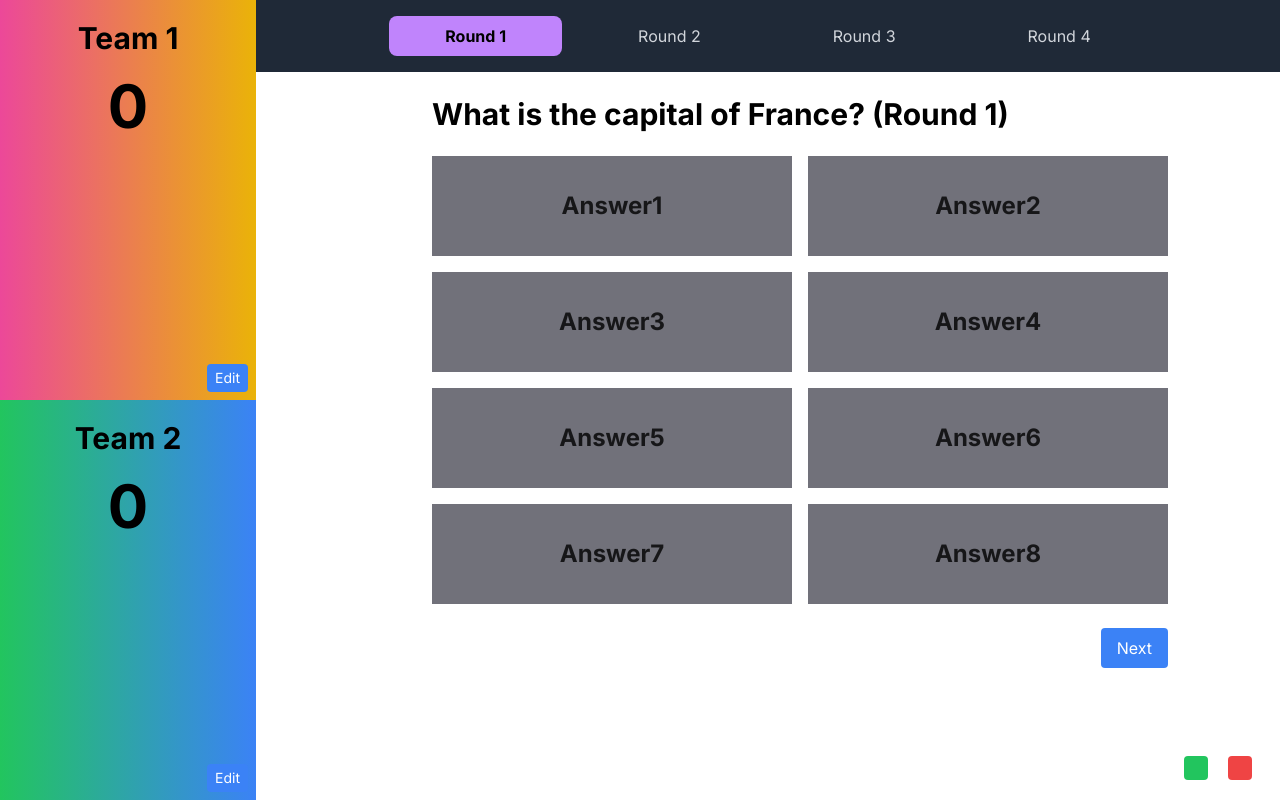
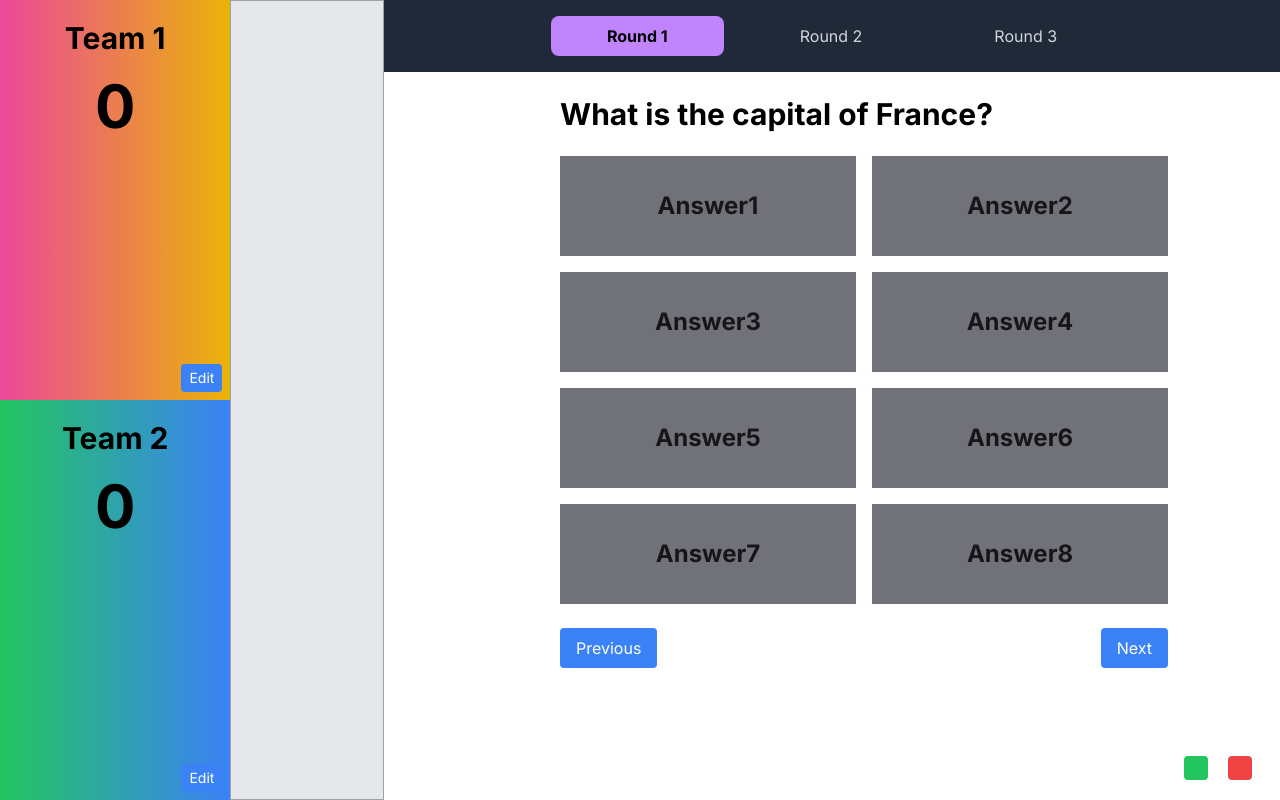
Before and after one commit to devayush204/dream-team, a Next.js app: page /questions in a window 1280 px wide. Built offline with nearby package versions, Linux system fonts and the light colour scheme.

Commit message:
changes done added draggedarea

```diff
--- a/app/questions/page.js
+++ b/app/questions/page.js
@@ -7,6 +7,7 @@ const page = () => {
   const [questionsdata, setQuestionsdata] = useState(questionsData)
   const [showCorrectModal, setShowCorrectModal] = useState(false);
   const [showIncorrectModal, setShowIncorrectModal] = useState(false);
+  const [droppedTeams, setDroppedTeams] = useState([]);
 
   const handleCorrectGuess = () => {
     setShowCorrectModal(true);
@@ -16,6 +17,14 @@ const page = () => {
   const handleIncorrectGuess = () => {
     setShowIncorrectModal(true);
     setTimeout(() => setShowIncorrectModal(false), 2000);
+  };
+
+
+
+  const handleRemoveDroppedTeam = (teamId) => {
+    setDroppedTeams((prevDroppedTeams) =>
+      prevDroppedTeams.filter((team) => team.id !== teamId)
+    );
   };
   return (
     <section className='flex'>
@@ -48,7 +57,8 @@ const page = () => {
             </div>
           )}
         </div>
-      </div>
+
+        </div>
     </section>
   )
 }
--- a/components/Navbar.js
+++ b/components/Navbar.js
@@ -1,20 +1,38 @@
+"use client"
 import React from 'react';
 
-const Navbar = ({ currentRound, setCurrentRound, setCurrentIndex }) => {
+const Navbar = ({ currentRound, setCurrentRound, setCurrentIndex, setResetCard }) => {
   const handleRoundChange = (round) => {
     setCurrentRound(round);
-    setCurrentIndex((round - 1) * 4); // Assuming each round has 4 questions
+
+    switch (round) {
+      case 1:
+        setCurrentIndex(0); // Start from the first question in round 1
+        break;
+      case 2:
+        setCurrentIndex(10); // Start from the 11th question in round 2
+        break;
+      case 3:
+        setCurrentIndex(14); // Start from the 15th question in round 3
+        break;
+      default:
+        break;
+    }
+
+    setResetCard(true); // Set resetCard to true to reset flipped cards to front face
   };
 
   return (
-    <nav className="flex justify-center items-center bg-gray-800 text-white p-4 w-[80vw] fixed">
+    <nav className="flex justify-center items-center bg-gray-800 text-white p-4 w-[70vw] fixed z-50">
       <div>
-        <ul className="flex gap-5  ">
-          {[1, 2, 3, 4].map((round) => (
+        <ul className="flex gap-5">
+          {[1, 2, 3].map((round) => (
             <li
               key={round}
-              className={`cursor-pointer px-14 py-2  ${
-                currentRound === round ? 'text-black font-bold bg-purple-400 rounded-lg' : 'text-gray-300'
+              className={`cursor-pointer px-14 py-2 ${
+                currentRound === round
+                  ? 'text-black font-bold bg-purple-400 rounded-lg'
+                  : 'text-gray-300'
               }`}
               onClick={() => handleRoundChange(round)}
             >
--- a/components/QuestionCarousel.js
+++ b/components/QuestionCarousel.js
@@ -18,6 +18,7 @@ const QuestionCarousel = () => {
   const [showModal, setShowModal] = useState(false);
   const [winnerTeam, setWinnerTeam] = useState(null);
   const [resetCard, setResetCard] = useState(false); // State to track card reset
+  const [droppedTeams, setDroppedTeams] = useState([]);
 
   useEffect(() => {
     // Reset the card to front face when currentIndex or currentRound changes
@@ -25,22 +26,42 @@ const QuestionCarousel = () => {
   }, [currentIndex, currentRound]);
 
   const handlePrevious = () => {
-    setCurrentIndex((prevIndex) => (prevIndex === QuestionData.length - 1 ? 0 : prevIndex - 1));
+    if (currentIndex === 0) {
+      if (currentRound === 1) {
+        // Stay at the first question of the first round
+        return;
+      } else if (currentRound === 2) {
+        setCurrentIndex(9); // Move to the last question of the first round
+        setCurrentRound(1);
+      } else if (currentRound === 3) {
+        setCurrentIndex(13); // Move to the last question of the second round
+        setCurrentRound(2);
+      }
+    } else {
+      setCurrentIndex((prevIndex) => prevIndex - 1);
+    }
     setRevealedAnswers(Array(8).fill(false));
     setDraggedCard(null);
   };
 
   const handleNext = () => {
     setCurrentIndex((prevIndex) => (prevIndex === QuestionData.length - 1 ? 0 : prevIndex + 1));
-    setRevealedAnswers(Array(8).fill(false));
     setDraggedCard(null);
 
-    if ((currentIndex + 1) % 4 === 0) {
-      eliminateTeams();
-      setCurrentRound((prevRound) => prevRound + 1);
+    // Set revealed answers to null after a delay
+    setRevealedAnswers(Array(8).fill(null));
+    setTimeout(() => {
+      setRevealedAnswers(Array(8).fill(false));
+    }, 3000);
+
+    // Check for the end of each round
+    if (currentIndex + 1 === 10) { // End of first round
+      setCurrentRound(2);
+    } else if (currentIndex + 1 === 14) { // End of second round
+      setCurrentRound(3);
     }
 
-    if (currentIndex === QuestionData.length - 1 && currentRound === 4) {
+    if (currentIndex === QuestionData.length - 1 && currentRound === 3) {
       const sortedTeams = [...teams].sort((a, b) => b.score - a.score);
       setWinnerTeam(sortedTeams[0]);
       setShowModal(true);
@@ -49,6 +70,7 @@ const QuestionCarousel = () => {
     // Set resetCard to true to reset the card to front face
     setResetCard(true);
   };
+
 
   const handleAnswerReveal = (index) => {
     setRevealedAnswers((prevAnswers) => {
@@ -70,36 +92,53 @@ const QuestionCarousel = () => {
         )
       );
       setDraggedCard(null);
+
+      // Add dropped team to the droppedTeams state with score
+      const droppedTeam = teams.find((team) => team.id === teamId);
+      setDroppedTeams((prevDroppedTeams) => [...prevDroppedTeams, { ...droppedTeam }]);
     }
   };
 
   const eliminateTeams = () => {
     setTeams((prevTeams) => [
-      { ...prevTeams[0], name: `Team 1 (Round ${currentRound})`, score: 0 },
-      { ...prevTeams[1], name: `Team 2 (Round ${currentRound})`, score: 0 },
+      { ...prevTeams[0], name: 'Team 1', score: 0 },
+      { ...prevTeams[1], name: 'Team 2', score: 0 },
     ]);
+  };
+
+  const handleRemoveDroppedTeam = (teamId) => {
+    setDroppedTeams((prevDroppedTeams) =>
+      prevDroppedTeams.filter((team) => team.id !== teamId)
+    );
   };
 
   const currentQuestion = QuestionData[currentIndex];
 
   return (
     <div className="flex ">
-      <Sidebar teams={teams} onDrop={handleCardDrop} setTeams={setTeams} />
+       <Sidebar
+        teams={teams}
+        droppedTeams={droppedTeams}
+        onDrop={handleCardDrop}
+        setTeams={setTeams}
+        onRemove={handleRemoveDroppedTeam}
+        scores={teams} // Pass teams as scores to dynamically fetch scores in Sidebar
+      />
       <div className='relative'>
         <Navbar
           currentRound={currentRound}
           setCurrentRound={setCurrentRound}
           setCurrentIndex={setCurrentIndex}
+          setResetCard={setResetCard}
         />
-        <div className="w-[70vw] ml-24 py-8 px-20 mt-16 flex flex-col ">
+        <div className="w-[60vw] ml-24 py-8 px-20 mt-16 flex flex-col ">
           <h1 className="text-3xl font-bold mb-6 ">
-            {currentQuestion.question}  (Round {currentRound})
+            {currentQuestion.question}
           </h1>
           <div className="grid grid-cols-2 gap-4 mb-6 w-full">
             {['Answer1', 'Answer2', 'Answer3', 'Answer4', 'Answer5', 'Answer6', 'Answer7', 'Answer8'].map((label, index) => (
-              <div>
+              <div key={index}>
                 <TextCard
-                  key={index}
                   label={label}
                   text={currentQuestion[label.toLowerCase()]}
                   result={currentQuestion.result[index]}
@@ -111,7 +150,13 @@ const QuestionCarousel = () => {
               </div>
             ))}
           </div>
-          <div className="flex justify-end mb-6">
+          <div className="flex justify-between mb-6">
+            <button
+              className="px-4 py-2 bg-blue-500 text-white rounded"
+              onClick={handlePrevious}
+            >
+              Previous
+            </button>
             <button
               className="px-4 py-2 bg-blue-500 text-white rounded"
               onClick={handleNext}
--- a/components/Sidebar.js
+++ b/components/Sidebar.js
@@ -1,9 +1,15 @@
 "use client"
 import React, { useState } from 'react';
 
-const Sidebar = ({ teams, onDrop, setTeams }) => {
+const Sidebar = ({ teams, onDrop, setTeams, onRemove, scores }) => {
   const [editingTeamId, setEditingTeamId] = useState(null);
   const [newTeamName, setNewTeamName] = useState('');
+  const [droppedTeams, setDroppedTeams] = useState([]);
+
+  const generateUniqueId = () => {
+    return Math.random().toString(36).substr(2, 9);
+  };
+
 
   const handleEditClick = (teamId, teamName) => {
     setEditingTeamId(teamId);
@@ -13,7 +19,6 @@ const Sidebar = ({ teams, onDrop, setTeams }) => {
   const handleTeamNameChange = (event) => {
     setNewTeamName(event.target.value);
   };
-
   const handleSaveTeamName = (teamId) => {
     setTeams((prevTeams) =>
       prevTeams.map((team) => {
@@ -32,12 +37,35 @@ const Sidebar = ({ teams, onDrop, setTeams }) => {
     setNewTeamName('');
   };
 
+  const handleRemoveTeam = (teamId) => {
+    setDroppedTeams((prevTeams) => prevTeams.filter((team) => team.id !== teamId));
+    onRemove(teamId); // Notify parent component about the removed team
+  };
+
+  const handleDragStart = (teamId, teamName, event) => {
+    event.dataTransfer.setData('teamId', teamId);
+    event.dataTransfer.setData('teamName', teamName);
+  };
+  const handleDrop = (event) => {
+    const teamId = generateUniqueId(); // Generate unique ID for dropped team
+    const teamName = event.dataTransfer.getData('teamName');
+    if (teamName) {
+      const score = scores.find((team) => team.name === teamName)?.score || 0; // Fetch score dynamically
+      setDroppedTeams((prevTeams) => [...prevTeams, { id: teamId, name: teamName, score }]);
+      onDrop(teamId); // Notify parent component about the dropped team
+    }
+  };
+
+  const wordsToRemove = ['Round 1', 'Round 2', 'Round 3'];
+
   return (
-    <div className="w-[20vw]">
-      <div className="flex flex-col justify-center h-[100vh]">
+    <div className="w-[30vw] flex flex-row">
+      <div className="flex flex-col justify-center h-[100vh] w-[60%]">
         {teams.map((team, index) => (
           <div
             key={team.id}
+            draggable
+            onDragStart={(e) => handleDragStart(team.id, team.name, e)}
             className={`flex-1 p-5 relative ${index % 2 === 0 ? 'bg-gradient-to-r from-pink-500 to-yellow-500' : 'bg-gradient-to-r from-green-500 to-blue-500'}`}
             onDragOver={(e) => e.preventDefault()}
             onDrop={() => onDrop(team.id)}
@@ -73,7 +101,23 @@ const Sidebar = ({ teams, onDrop, setTeams }) => {
           </div>
         ))}
       </div>
+      <div
+        className="h-full bg-gray-200 border  border-gray-400  w-[40%]"
+        onDragOver={(e) => e.preventDefault()}
+        onDrop={handleDrop}
+      >
+        {droppedTeams.map((team) => (
+          <div key={team.id} className="relative  flex justify-between items-center p-3 bg-blue-300">
+            <div className='flex flex-col items-center justify-center w-full' >
+              <p className='py-4 px-6 text-center rounded-full text-4xl text-black bg-green-200 font-bold'>{team.score}</p>
+              <p>{team.name.replace(new RegExp(wordsToRemove.join('|'), 'gi'), '')}</p>
+              <button className='absolute right-5 top-2' onClick={() => handleRemoveTeam(team.id)}>X</button>
+            </div>
+          </div>
+        ))}
+      </div>
     </div>
+
   );
 };
 
--- a/components/TextCard.css
+++ b/components/TextCard.css
@@ -9,7 +9,7 @@
   width: 100%;
   height: 100%;
   backface-visibility: hidden; /* Hide the back face */
-  transition: transform 2s;
+  transition: transform .5s;
 }
 
 .front {
--- a/components/TextCard.js
+++ b/components/TextCard.js
@@ -2,7 +2,7 @@
 import React, { useEffect, useState } from 'react';
 import './TextCard.css'; // Import CSS file for styling
 
-const TextCard = ({ label, text, result, onDragStart, resetCard }) => {
+const TextCard = ({ label, text, result, onDragStart, onDrop, resetCard }) => {
   const [isFlipped, setIsFlipped] = useState(false);
 
   useEffect(() => {
@@ -20,18 +20,30 @@ const TextCard = ({ label, text, result, onDragStart, resetCard }) => {
     e.dataTransfer.effectAllowed = 'move';
   };
 
+  const handleDrop = (e) => {
+    e.preventDefault();
+    const result = e.dataTransfer.getData('result');
+    onDrop(result);
+  };
+
+  const handleDragOver = (e) => {
+    e.preventDefault();
+  };
+
   return (
     <div
       className={`text-card ${isFlipped ? 'is-flipped' : ''}`}
       onClick={handleFlip}
       draggable
       onDragStart={handleDragStart}
+      onDrop={handleDrop}
+      onDragOver={handleDragOver}
     >
       <div className="front  bg-zinc-500">
         <h3 className="text-2xl text-black/80 capitalize font-bold">{label}</h3>
       </div>
       <div className="back bg-black/30 flex font-bold text-3xl items-center justify-center px-10 ">
-        <p className="text-black  capitalize ">{text}</p>
+        <p className="text-black w-full capitalize ">{text}</p>
           <span className='py-8 rounded-full px-[2px] absolute right-28 bg-black' />
           <p className="text-black text-right w-full">{result}</p>
       </div>
```
